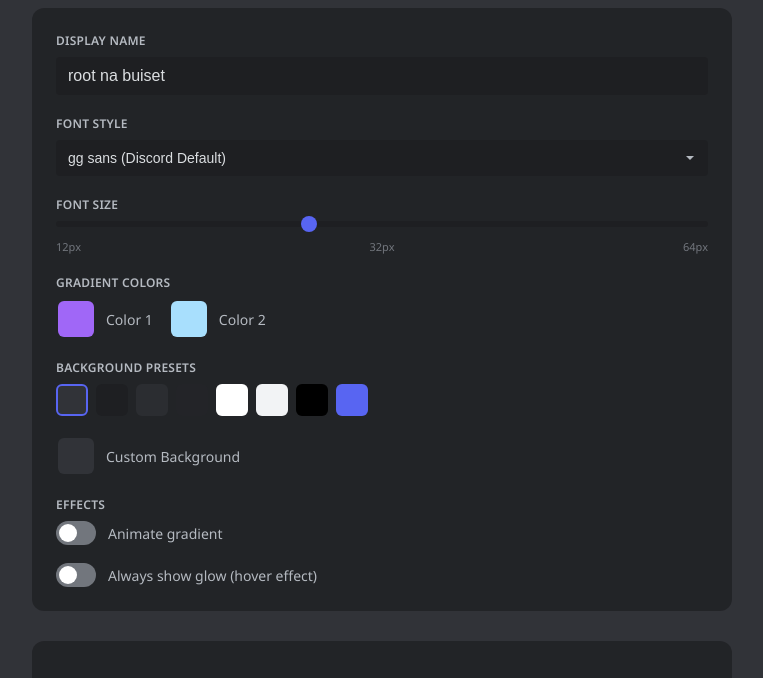
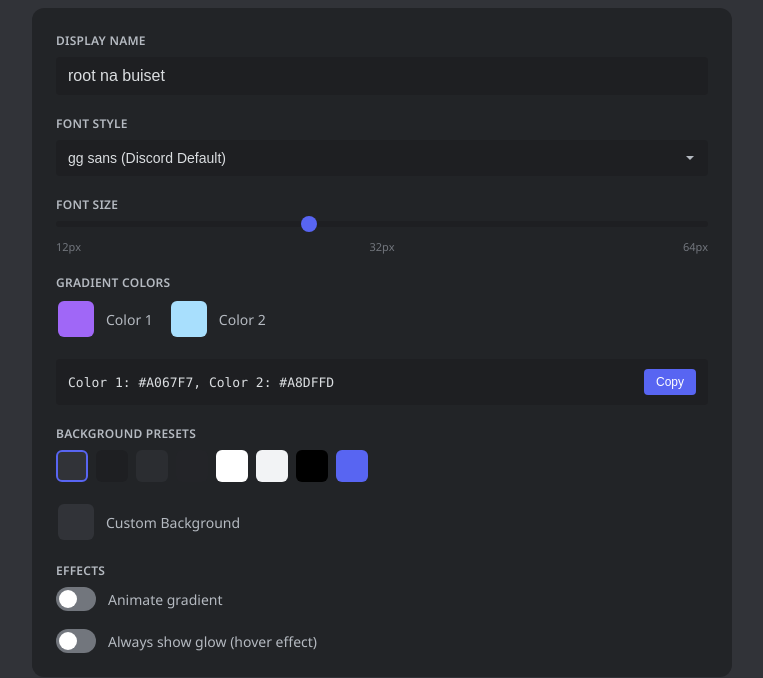
Before and after one commit to trpaler/discord-gradient-role-simulator, a plain HTML site: page index.html in a window 1280 px wide. Shown: the part 95-773 px from the top of the page, without its empty margins (258-1021 px from the left). Drawn offline with Linux system fonts and the light colour scheme.

Commit message:
Add hex code display with copy button

```diff
--- a/index.html
+++ b/index.html
@@ -394,6 +394,43 @@
         font-size: 11px;
         margin-top: 4px;
       }
+
+      .hex-display {
+        display: flex;
+        align-items: center;
+        gap: 12px;
+        margin-top: 12px;
+        padding: 10px 12px;
+        background: #1e1f22;
+        border-radius: 4px;
+      }
+
+      .hex-display span {
+        color: #dbdee1;
+        font-size: 13px;
+        font-family: 'Consolas', 'Monaco', monospace;
+        flex: 1;
+      }
+
+      .copy-btn {
+        background: #5865f2;
+        color: #fff;
+        border: none;
+        border-radius: 4px;
+        padding: 6px 12px;
+        font-size: 12px;
+        font-weight: 500;
+        cursor: pointer;
+        transition: background 0.2s ease;
+      }
+
+      .copy-btn:hover {
+        background: #4752c4;
+      }
+
+      .copy-btn.copied {
+        background: #23a559;
+      }
     </style>
   </head>
   <body>
@@ -460,6 +497,10 @@
               <input type="color" id="color2" value="#a8dffd" />
               <span>Color 2</span>
             </div>
+          </div>
+          <div class="hex-display">
+            <span id="hexCodes">Color 1: #a067f7, Color 2: #a8dffd</span>
+            <button class="copy-btn" id="copyBtn" title="Copy hex codes">Copy</button>
           </div>
         </div>
 
@@ -574,6 +615,8 @@
       const speedControl = document.getElementById('speedControl');
       const speedSlider = document.getElementById('speedSlider');
       const speedValue = document.getElementById('speedValue');
+      const hexCodes = document.getElementById('hexCodes');
+      const copyBtn = document.getElementById('copyBtn');
 
       // Font mappings
       const fontFamilies = {
@@ -596,6 +639,9 @@
         preview.style.setProperty('--custom-gradient-color-1', color1.value);
         preview.style.setProperty('--custom-gradient-color-2', color2.value);
         preview.style.textDecorationColor = color1.value;
+
+        // Update hex display
+        hexCodes.textContent = `Color 1: ${color1.value.toUpperCase()}, Color 2: ${color2.value.toUpperCase()}`;
 
         // Update background
         document.body.style.backgroundColor = bgColor.value;
@@ -681,6 +727,18 @@
         preview.style.setProperty('--animation-speed', speed + 's');
       }
 
+      function copyHexCodes() {
+        const text = `Color 1: ${color1.value.toUpperCase()}, Color 2: ${color2.value.toUpperCase()}`;
+        navigator.clipboard.writeText(text).then(() => {
+          copyBtn.textContent = 'Copied!';
+          copyBtn.classList.add('copied');
+          setTimeout(() => {
+            copyBtn.textContent = 'Copy';
+            copyBtn.classList.remove('copied');
+          }, 2000);
+        });
+      }
+
       // Event listeners
       nameInput.addEventListener('input', updatePreview);
       fontPreset.addEventListener('change', handleFontPresetChange);
@@ -693,6 +751,7 @@
       animationToggle.addEventListener('click', toggleAnimation);
       glowToggle.addEventListener('click', toggleGlow);
       speedSlider.addEventListener('input', updateSpeed);
+      copyBtn.addEventListener('click', copyHexCodes);
 
       // Initialize
       updatePreview();
```
